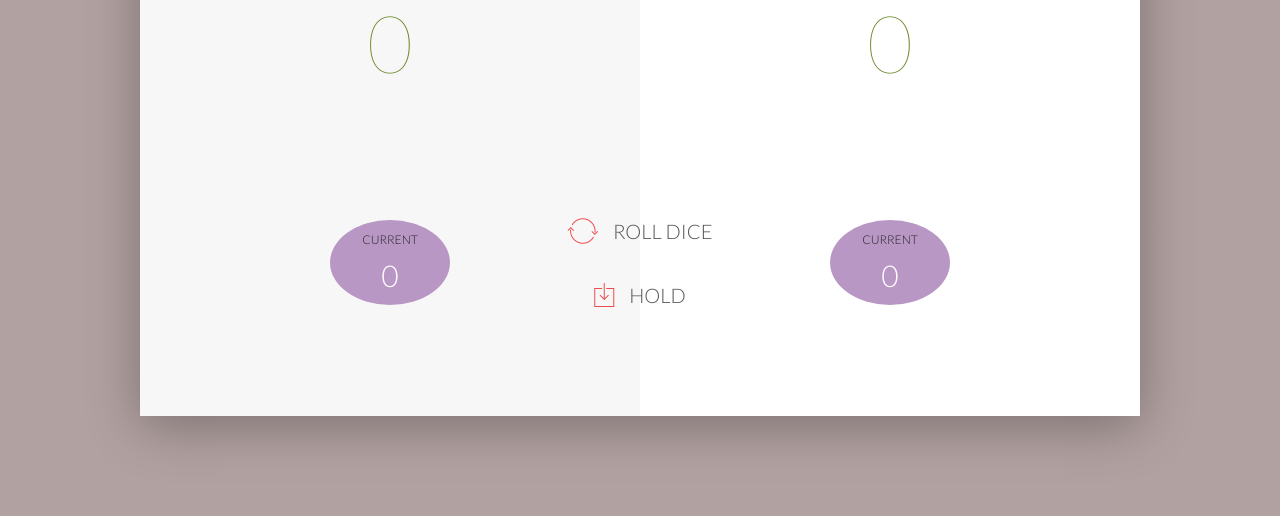
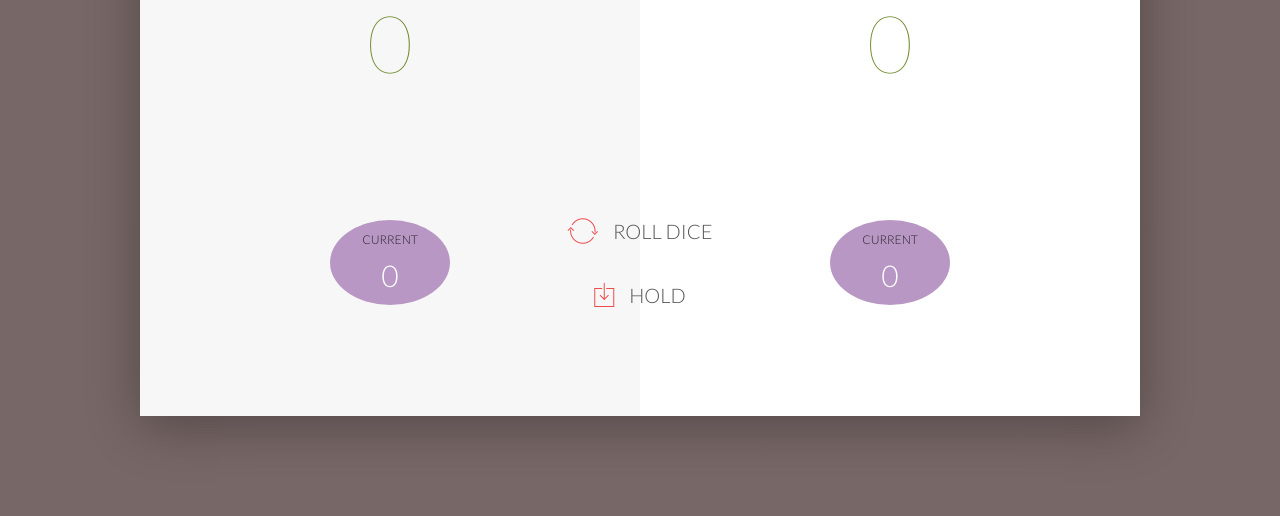
Before and after one commit to Shub-github/G1, a plain HTML site: page pigGame.html in a window 1280 px wide. Shown: the part 284-800 px from the top of the page. Drawn offline with nearby package versions, Linux system fonts and the light colour scheme; files that its build step writes are made by us from their sources; the site is published under a folder, as on GitHub Pages, so addresses that start at the root find nothing.

Commit message:
Update style.css

```diff
--- a/style.css
+++ b/style.css
@@ -12,8 +12,7 @@
 }
 
 body {
-    background-image: linear-gradient(rgba(62, 20, 20, 0.4), rgba(62, 20, 20, 0.4)), url('/back.jpg');
-    /* background-image: linear-gradient(rgba(62, 20, 20, 0.4), rgba(62, 20, 20, 0.4)), url(https://s3-us-west-2.amazonaws.com/s.cdpn.io/243004/back.jpg); */
+    background-image: linear-gradient(rgba(62, 20, 20, 0.4), rgba(62, 20, 20, 0.4)), url('./back.jpg');
     background-size: cover;
     background-position: center;
     font-family: Lato;
@@ -145,9 +144,6 @@ i {
     box-shadow: 0px 10px 60px rgb(0 0 0 / 43%);
     top: 190px;
 }
-/* .dice {
-   left: 35%;
-} */
 .dice2 {
     left: 45%;
 }
```
